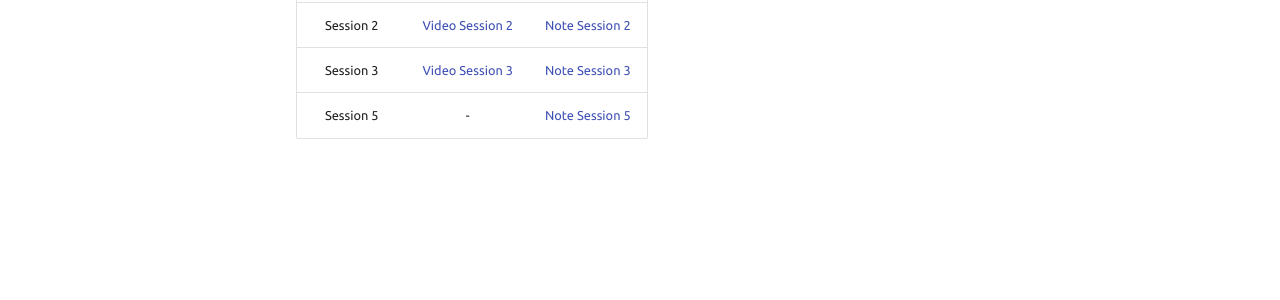
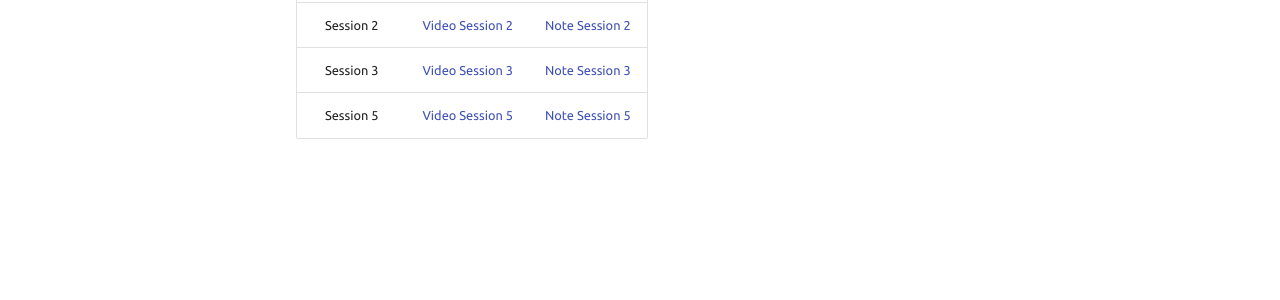
Before and after one commit to deeprl2026/deeprl2026.github.io, an MkDocs documentation site: the page built from docs/TA_Sessions/index.md, in a window 1280 px wide. Shown: the part 293-593 px from the top of the page. Built offline with MkDocs 1.6.1 and Material for MkDocs 9.7.7, drawn with Linux system fonts in a browser that asks for light colours; some web fonts are replaced; comment, search, counter and statistics services are not loaded.

Commit message:
update all the missed files

```diff
--- a/docs/TA_Sessions/index.md
+++ b/docs/TA_Sessions/index.md
@@ -9,4 +9,4 @@ description: This page contains the homework assignments from previous and curre
 | Session 1   | [Video Session 1](https://www.aparat.com/v/htul0i7) | [Note Session 1](../assets/TA/rlta1.pdf) |
 | Session 2   | [Video Session 2](https://drive.google.com/file/d/1uOatlbF_NfBFEflbKBk5Ueag8TnwUua2/view?usp=sharing) | [Note Session 2](../assets/TA/rlta2.pdf) |
 | Session 3   | [Video Session 3](https://my.sharif.edu/s/EFJ73P7DtHiDRZd) | [Note Session 3](https://my.sharif.edu/s/pDYrt9PHNMJdwJd) |
-| Session 5   | - | [Note Session 5](../assets/TA/rlta5.pdf) |
+| Session 5   | [Video Session 5](https://drive.google.com/file/d/1lp0GT4qQoxXcExKgLzmM1PXMBV-Q6RLf/view?usp=sharing) | [Note Session 5](../assets/TA/rlta5.pdf) |
```
Also changed, not shown: docs/homeworks/index.md (+1 -0 lines), 2 other files.
